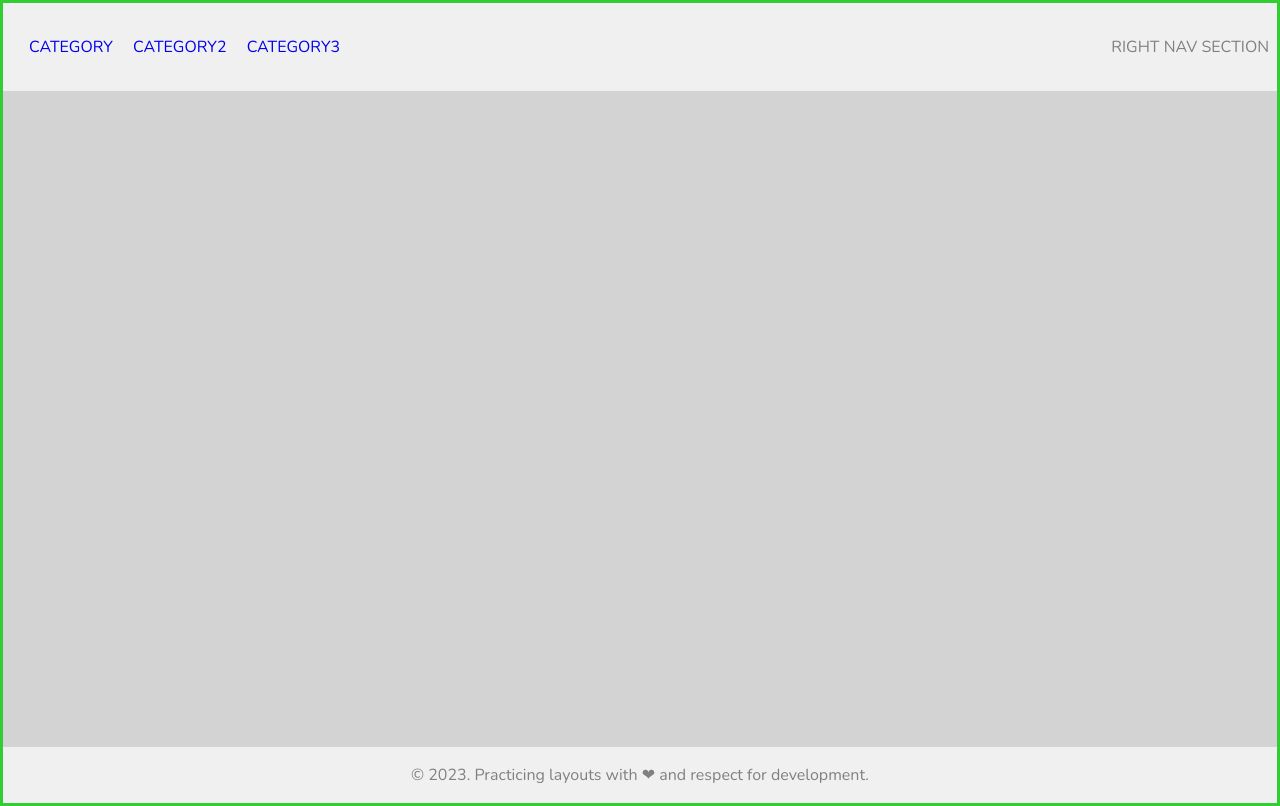
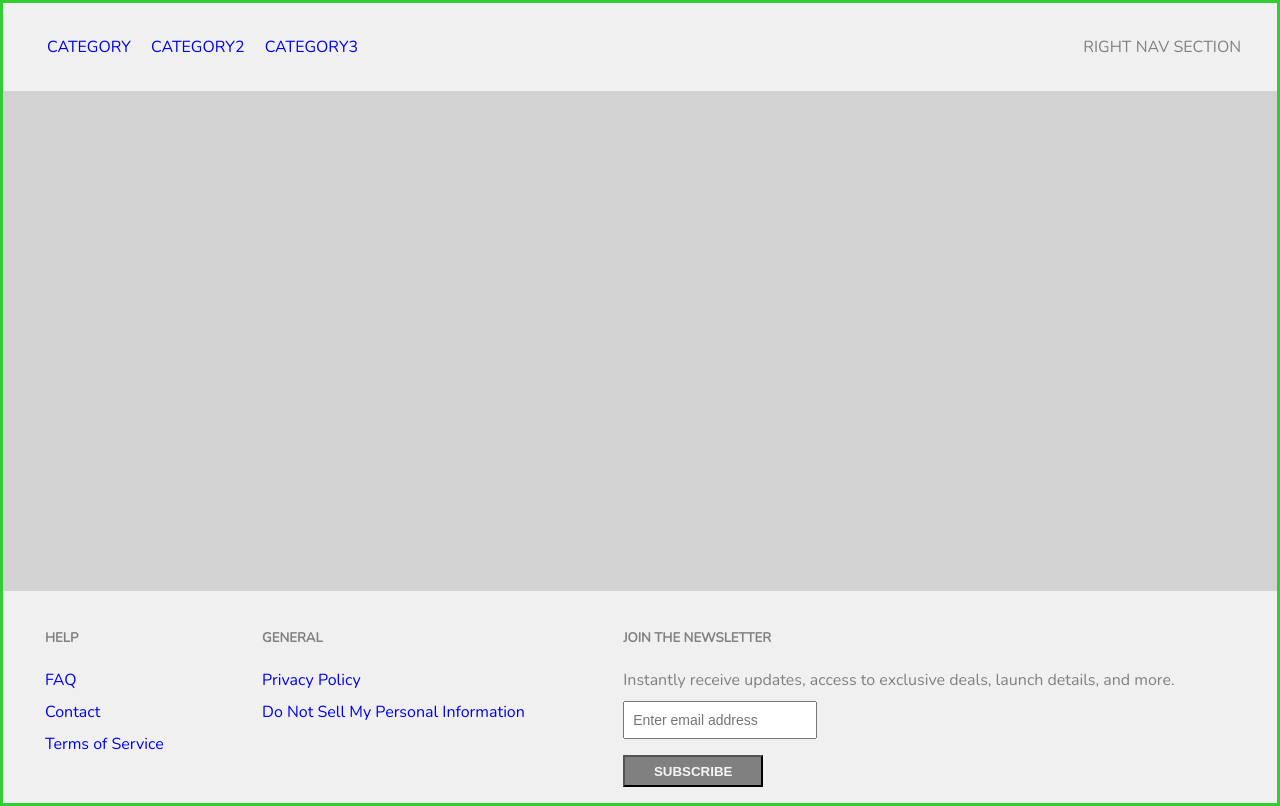
Before and after one commit to linovorefresh/practice-styles, a React (Create React App) app in the folder react-dependent/navbars/rfc-nav-style/: page / in a window 1280 px wide. Built offline with nearby package versions, Linux system fonts and the light colour scheme; the HTML template or start-up script is replaced by a standard one.

Commit message:
add footer inner style template

```diff
--- a/react-dependent/navbars/rfc-nav-style/src/components/Footer.js
+++ b/react-dependent/navbars/rfc-nav-style/src/components/Footer.js
@@ -4,7 +4,39 @@ import './footer.css'
 export default function Footer() {
   return (
     <div className='footer-container'>
-       &copy; 2023. Practicing layouts with ❤ and respect for development.
+      <div className='section-container'>
+        <h5>HELP</h5>
+        <a href='./' className='foot-link'>FAQ</a>
+        <a href='./' className='foot-link'>Contact</a>
+        <a href='./' className='foot-link'>Terms of Service</a>
+        {/* <ul>
+          <li>FAQ</li>
+          <li>Contact</li>
+          <li>Terms of Service</li>
+        </ul> */}
+      </div>
+
+      <div className='section-container'>
+        <h5>GENERAL</h5>
+        <a href='./' className='foot-link'>Privacy Policy</a>
+        <a href='./' className='foot-link'>Do Not Sell My Personal Information</a>
+        {/* <ul>
+          <li>Privacy Policy</li>
+          <li>Do Not Sell My Personal Information</li>
+        </ul> */}
+      </div>
+
+      <div className='subscribe-container'>
+        <h5>JOIN THE NEWSLETTER</h5>
+        <p>Instantly receive updates, access to exclusive deals, launch details, and more.</p>
+        <input className='' type='text' placeholder='Enter email address' autoComplete='off'/>
+        <button className='' > SUBSCRIBE </button>
+      </div>
+
+      <div className='reviews-container'>
+
+      </div>
+       {/* &copy; 2023. Practicing layouts with ❤ and respect for development.  */}
     </div>
   )
 }
--- a/react-dependent/navbars/rfc-nav-style/src/components/footer.css
+++ b/react-dependent/navbars/rfc-nav-style/src/components/footer.css
@@ -1,9 +1,57 @@
 .footer-container {
     background-color: #f0f0f0;
     color: grey;
+
     display: flex;
-    justify-content: space-around;
-    padding: 8px;
-    height: 40px;
-    align-items: center;
+    flex-wrap: wrap;
+    justify-content: space-between;
+    padding: 10px;
+    height: auto;
 }
+
+.section-container {
+    padding: 6px;
+    padding-left: 32px;
+    display: flex;
+    flex-direction: column;
+}
+
+.foot-link {
+    text-decoration: none;
+}
+
+.subscribe-container {
+    padding: 6px 32px;
+    display: flex;
+    flex-direction: column;
+}
+
+.subscribe-container > p {
+    margin-block-start: 0%;
+    margin-block-end: 10px;
+}
+
+.subscribe-container > input {
+    width: 180px;
+    height: 32px;
+    font-size: 14px;
+    padding-left: 8px;
+}
+
+.subscribe-container > button {
+    width: 140px;
+    height: 32px;
+    margin-top: 16px;
+    background-color: grey;
+    color: whitesmoke;
+    font-weight: bold;
+    cursor: pointer;
+}
+
+a {
+    margin-bottom: 10px;
+}
+
+a:visited {
+    color: grey;
+}
--- a/react-dependent/navbars/rfc-nav-style/src/components/nav.css
+++ b/react-dependent/navbars/rfc-nav-style/src/components/nav.css
@@ -18,15 +18,15 @@
     /* border: 1px solid pink;
     background-color: violet; */
     margin-left: 12px;
-    padding: 2px;
+    padding: 20px;
 
 }
 
 .right-nav-sec {
     /* border: 1px solid violet;
     background-color: pink; */
-    padding: 2px;
-    margin-right: 2px;
+    padding: 20px;
+    margin-right: 12px;
 }
 
 .nav-cat {
@@ -51,7 +51,7 @@
 }
 
 .dropdown-container > ul {
-    margin: 8px;
+    margin: 8px 24px;
     padding: 8px;
 }
 
```
